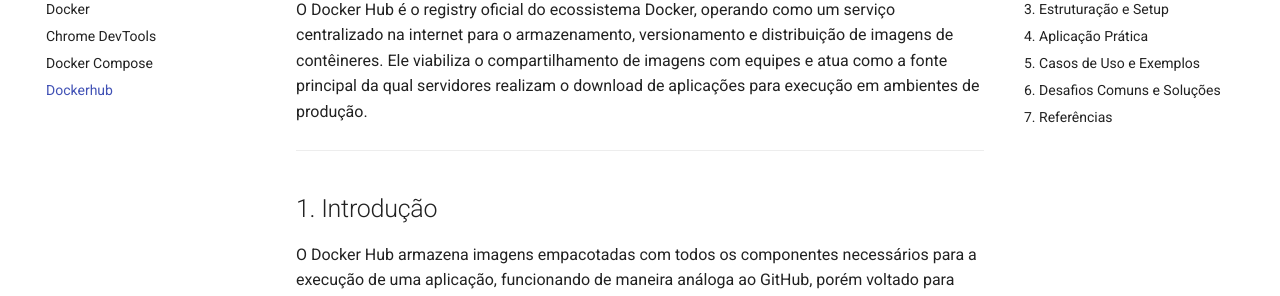
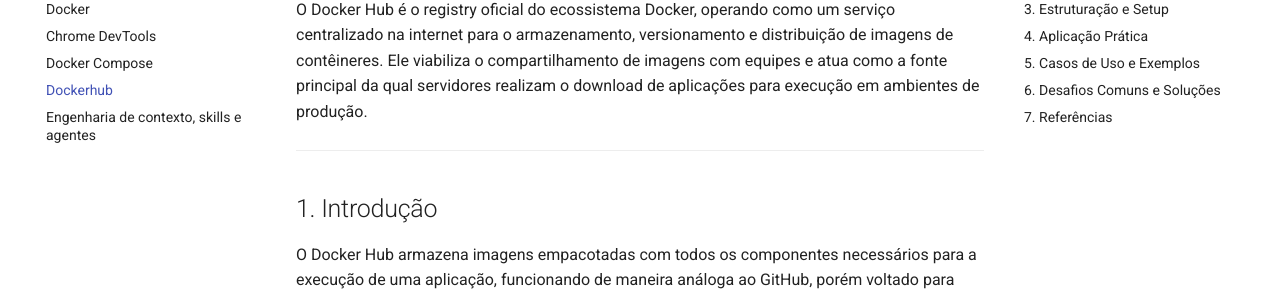
Before and after one commit to PiJunior-UFMG/pi-lib, an MkDocs documentation site: the page built from docs/tools/dockerhub.md, in a window 1280 px wide. Shown: the part 231-527 px from the top of the page. Built offline with MkDocs 1.6.1 and Material for MkDocs 9.7.7, drawn with Linux system fonts in a browser that asks for light colours.

Commit message:
docs: registra guia de engenharia de contexto no MkDocs

```diff
--- a/mkdocs.yml
+++ b/mkdocs.yml
@@ -32,6 +32,7 @@ nav:
       - Chrome DevTools: tools/devtools.md
       - Docker Compose: tools/docker-compose.md
       - Dockerhub: tools/dockerhub.md
+      - Engenharia de contexto, skills e agentes: tools/agentes-skills-llm.md
   - Projetos Conceito:
       - ChatBots - Pi-Importadora: poc/piimportadora.md
       - Extração iFood & Mitmproxy: poc/ifood-scraping.md
```
